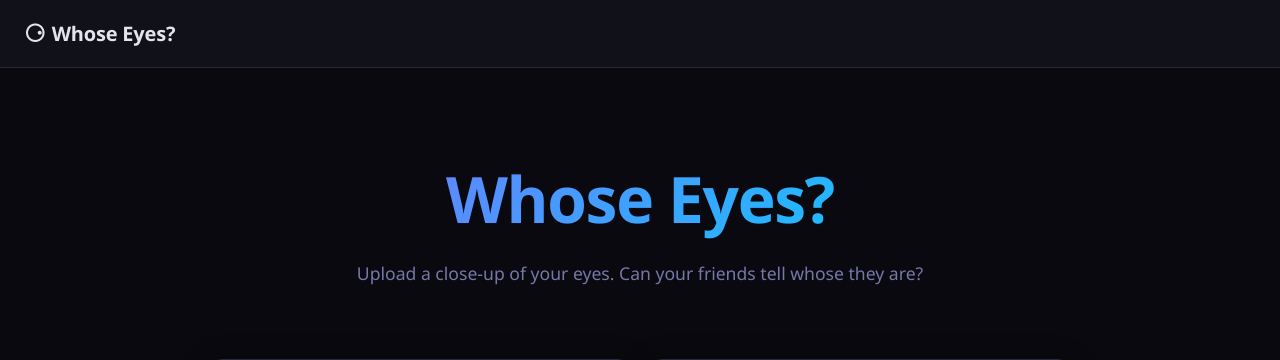
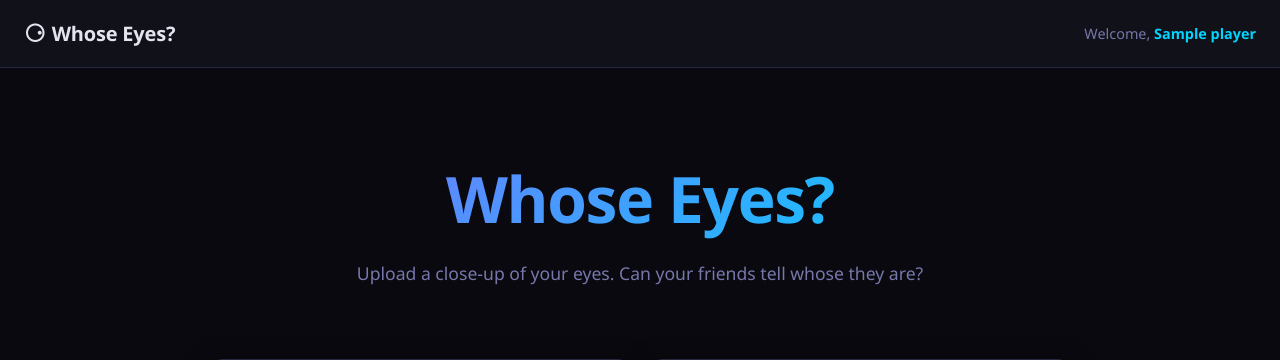
Before and after one commit to just1aman/WhoseEyes, a Flask app: page / in a window 1280 px wide. Shown: the top 360 px of the page. Run offline with Flask 3, Linux system fonts and the light colour scheme; the visitor is signed in with stand-in values (Sample User, id 1); tables that the repository leaves empty hold one stand-in row (values such as "Sample post").

Commit message:
Prepare for PythonAnywhere deployment
- Use absolute paths for DB and uploads (WSGI compatibility)
- Auto-create tables on import instead of only in __main__
- Add welcome header with current user name

Co-Authored-By: Claude Opus 4.6 (1M context) <noreply@anthropic.com>

```diff
--- a/app.py
+++ b/app.py
@@ -8,15 +8,20 @@ from flask import (Flask, abort, flash, jsonify, redirect, render_template,
 from flask_sqlalchemy import SQLAlchemy
 from PIL import Image
 
+BASE_DIR = os.path.abspath(os.path.dirname(__file__))
+
 app = Flask(__name__)
 app.secret_key = os.environ.get("SECRET_KEY", "dev-secret-change-in-production")
-app.config["SQLALCHEMY_DATABASE_URI"] = "sqlite:///whose_eyes.db"
+app.config["SQLALCHEMY_DATABASE_URI"] = "sqlite:///" + os.path.join(BASE_DIR, "whose_eyes.db")
 app.config["SQLALCHEMY_TRACK_MODIFICATIONS"] = False
-app.config["UPLOAD_FOLDER"] = os.path.join(os.path.dirname(__file__), "uploads")
+app.config["UPLOAD_FOLDER"] = os.path.join(BASE_DIR, "uploads")
 app.config["MAX_CONTENT_LENGTH"] = 16 * 1024 * 1024  # 16 MB
 
 db = SQLAlchemy(app)
 os.makedirs(app.config["UPLOAD_FOLDER"], exist_ok=True)
+
+with app.app_context():
+    db.create_all()
 
 
 # ─── Models ───────────────────────────────────────────────────────────────────
@@ -72,6 +77,16 @@ def get_current_player(room):
     if not sid:
         return None
     return Player.query.filter_by(room_id=room.id, session_id=sid).first()
+
+
+@app.context_processor
+def inject_current_user_name():
+    sid = session.get("session_id")
+    if sid:
+        player = Player.query.filter_by(session_id=sid).order_by(Player.id.desc()).first()
+        if player:
+            return {"current_user_name": player.name}
+    return {"current_user_name": None}
 
 
 def calc_points(time_taken):
@@ -336,6 +351,4 @@ def room_status(code):
 
 
 if __name__ == "__main__":
-    with app.app_context():
-        db.create_all()
     app.run(debug=True, port=5000)
--- a/static/css/style.css
+++ b/static/css/style.css
@@ -51,6 +51,13 @@ ul, ol { padding-left: 1.4rem; }
 }
 .logo:hover { color: var(--accent2); text-decoration: none; }
 .logo-eye { font-size: 1.5rem; }
+
+.header-welcome {
+  margin-left: auto;
+  font-size: .9rem;
+  color: var(--muted);
+}
+.header-welcome strong { color: var(--accent2); }
 
 /* ── Main layout ───────────────────────────────────────────────────────────── */
 .site-main {
--- a/templates/base.html
+++ b/templates/base.html
@@ -12,6 +12,9 @@
     <a href="{{ url_for('index') }}" class="logo">
       <span class="logo-eye">&#9862;</span> Whose Eyes?
     </a>
+    {% if current_user_name %}
+    <span class="header-welcome">Welcome, <strong>{{ current_user_name }}</strong></span>
+    {% endif %}
   </header>
 
   <main class="site-main">
```
